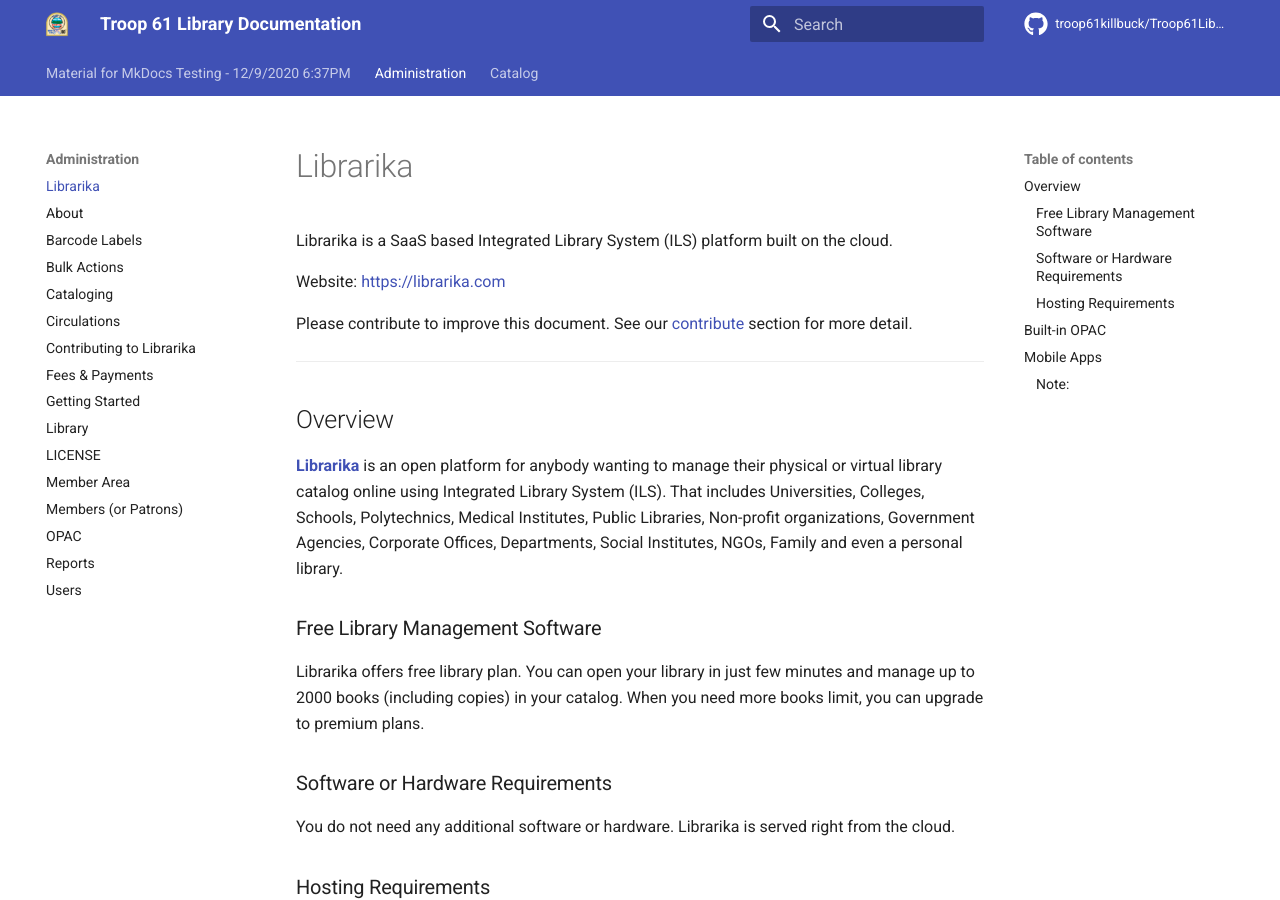
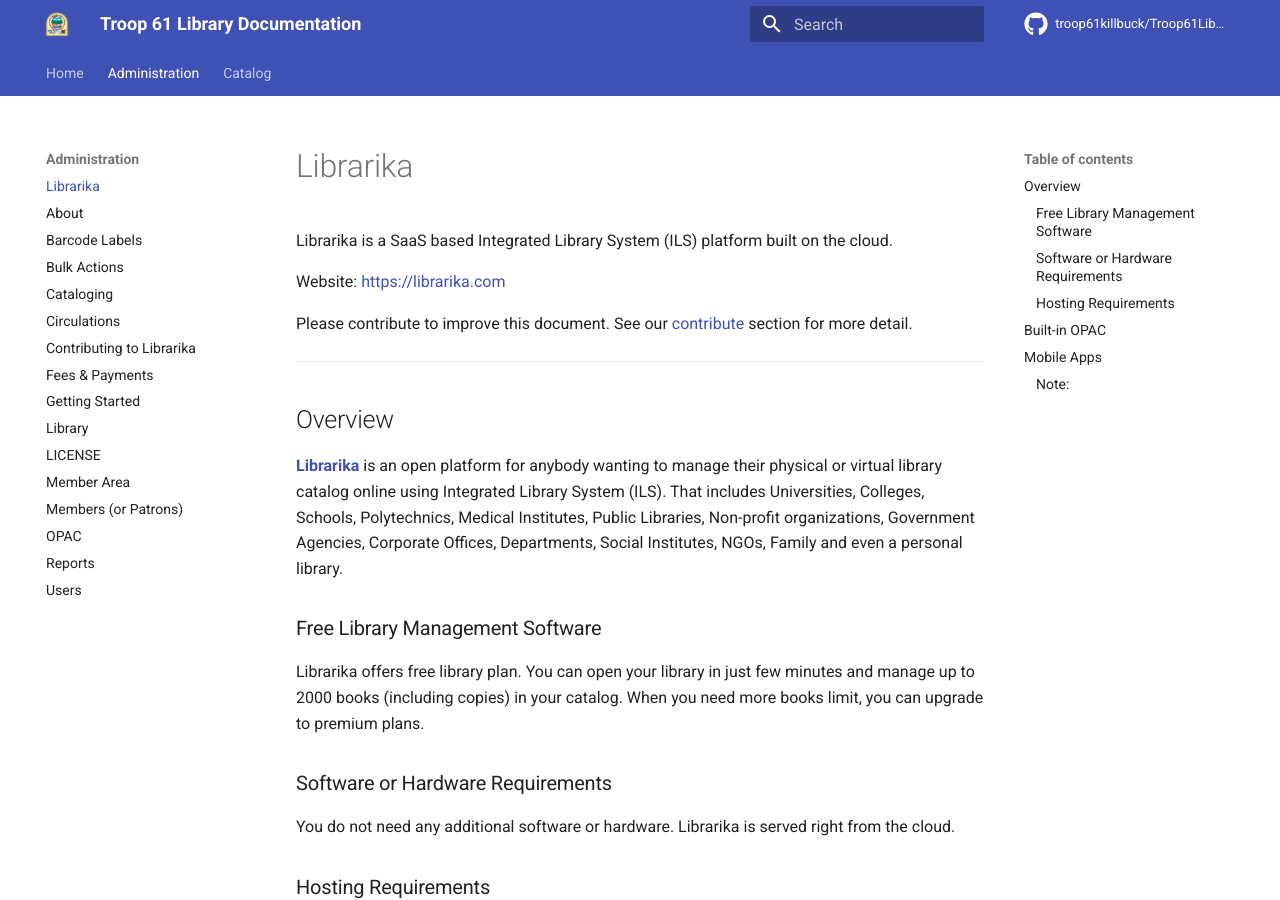
Before and after one commit to jackveney/Troop61LibraryDocs, an MkDocs documentation site: the page built from docs/Administration/index.md, in a window 1280 px wide and 900 px high. Built offline with MkDocs 1.6.1 and Material for MkDocs 9.7.7, drawn with Linux system fonts in a browser that asks for light colours; comment, search, counter and statistics services are not loaded.

Commit message:
Update index.md

```diff
--- a/docs/index.md
+++ b/docs/index.md
@@ -1,4 +1,4 @@
 ---
 template: overrides/home.html
-title: Material for MkDocs Testing - 12/9/2020 6:37PM
+title: Home
 ---
```
